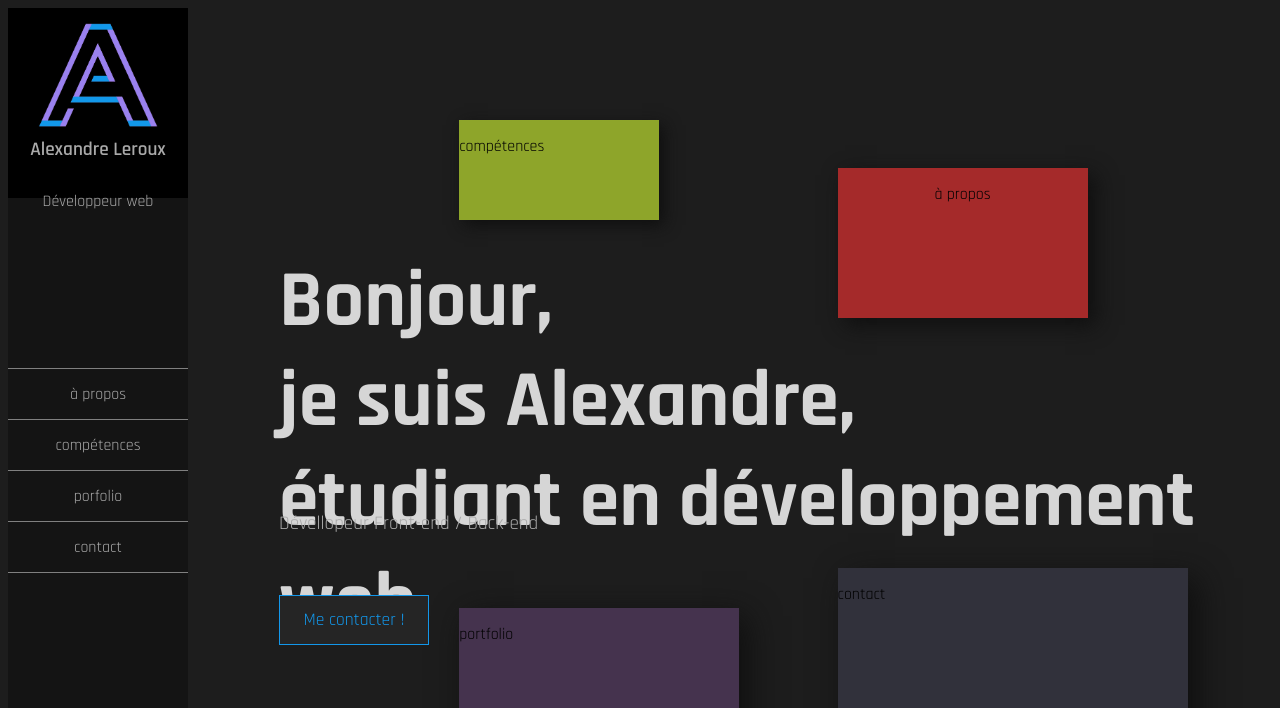
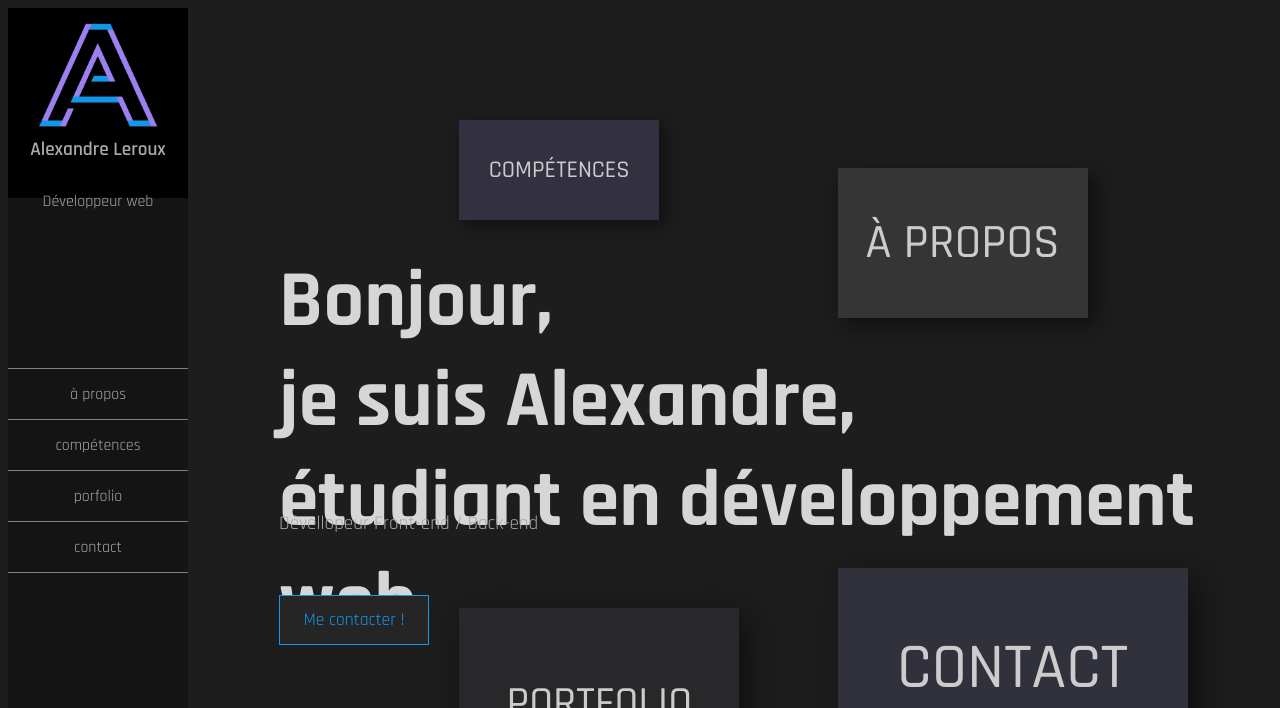
Before and after one commit to alexandre-leroux/runtrack3, a PHP site: page / in a window 1280 px wide. Shown: the top 708 px of the page. Run offline with PHP 8.4, Linux system fonts and the light colour scheme; some libraries are stand-ins or nearby versions; grey boxes are pictures that could not be loaded.

Commit message:
base page accueil ok, voir pour fond

```diff
--- a/jour09/site-perso/index.html
+++ b/jour09/site-perso/index.html
@@ -45,15 +45,18 @@
       <div id="accueil">
 
         <div id="container">
-
-          <div  id="para_1">
-            <img src="https://images.unsplash.com/photo-1611095560192-ccc932f617e1?ixid=MXwxMjA3fDF8MHxwaG90by1wYWdlfHx8fGVufDB8fHw%3D&ixlib=rb-1.2.1&auto=format&fit=crop&w=1351&q=80" alt="">
-            <p>à propos</p>
-          </div>
-          <div  id="para_2"><p>compétences</p></div>
-          <div  id="para_3"><p>portfolio</p></div>
-          <div  id="para_4"><p>contact</p></div>
-
+            <div  id="para_1">
+              <p>à propos</p>
+            </div>
+            <div id="para_2">
+              <p>compétences</p>
+            </div>
+            <div id="para_3">
+              <p>portfolio</p>
+            </div>
+            <div id="para_4">
+              <p>contact</p>
+            </div>
         </div>
 
         <div class="type-js headline">
--- a/jour09/site-perso/style/sass/style.css
+++ b/jour09/site-perso/style/sass/style.css
@@ -1,5 +1,5 @@
 @import url("https://fonts.googleapis.com/css2?family=Rajdhani:wght@300;400;500;600;700&display=swap");
-#container #para_1, #accueil, header #nav_et_rs #div_reseaux_sociaux, header #nav_et_rs nav a, header #nav_et_rs nav .lien_nav, header #nav_et_rs, header #div_logo a, header #div_logo, header {
+#container #para_4, #container #para_3, #container #para_2, #container #para_1, #accueil, header #nav_et_rs #div_reseaux_sociaux, header #nav_et_rs nav a, header #nav_et_rs nav .lien_nav, header #nav_et_rs, header #div_logo a, header #div_logo, header {
   display: flex;
   justify-content: center;
   align-items: center;
@@ -191,25 +191,21 @@ header #nav_et_rs #div_reseaux_sociaux a img:hover {
   top: 20%;
   height: 150px;
   width: 250px;
-  background-color: brown;
+  background-color: #353535;
   box-shadow: 7px 7px 20px #0f0f0f;
-}
-#container #para_1 img {
-  opacity: 0;
-  transition: 1s;
+  color: #cccccc;
 }
 #container #para_1 p {
-  position: absolute !important;
-  transition: 1s;
+  font-weight: 500;
+  font-size: 3rem;
+  transition: 0.7s;
   top: 0%;
-}
-#container #para_1:hover > img {
-  opacity: 1;
-  transition: 1s;
+  text-transform: uppercase;
 }
 #container #para_1:hover > p {
-  opacity: 0;
-  transition: 1s;
+  transform: scaleX(-1);
+  transition: 0.7s;
+  color: #7c94ff;
 }
 #container #para_2 {
   position: absolute;
@@ -217,8 +213,21 @@ header #nav_et_rs #div_reseaux_sociaux a img:hover {
   top: 14%;
   height: 100px;
   width: 200px;
-  background-color: #8ea52a;
+  background-color: #33313f;
   box-shadow: 5px 5px 15px #0f0f0f;
+  color: #cccccc;
+}
+#container #para_2 p {
+  font-weight: 500;
+  font-size: 1.5rem;
+  transition: 0.7s;
+  top: 0%;
+  text-transform: uppercase;
+}
+#container #para_2:hover > p {
+  transform: scaleX(-1);
+  transition: 0.7s;
+  color: #7c94ff;
 }
 #container #para_3 {
   position: absolute;
@@ -226,8 +235,21 @@ header #nav_et_rs #div_reseaux_sociaux a img:hover {
   top: 75%;
   height: 190px;
   width: 280px;
-  background-color: #45334e;
+  background-color: #28272a;
   box-shadow: 8px 8px 30px #0f0f0f;
+  color: #cccccc;
+}
+#container #para_3 p {
+  font-weight: 500;
+  font-size: 2.7rem;
+  transition: 0.7s;
+  top: 0%;
+  text-transform: uppercase;
+}
+#container #para_3:hover > p {
+  transform: scaleX(-1);
+  transition: 0.7s;
+  color: #7c94ff;
 }
 #container #para_4 {
   position: absolute;
@@ -237,9 +259,19 @@ header #nav_et_rs #div_reseaux_sociaux a img:hover {
   width: 350px;
   background-color: #31313b;
   box-shadow: 10px 10px 30px #0f0f0f;
+  color: #cccccc;
 }
-#container #para_4:hover {
-  opacity: 0 !important;
+#container #para_4 p {
+  font-weight: 500;
+  font-size: 4rem;
+  transition: 0.7s;
+  top: 0%;
+  text-transform: uppercase;
+}
+#container #para_4:hover > p {
+  transform: scaleX(-1);
+  transition: 0.7s;
+  color: #7c94ff;
 }
 #container #para_1, #container #para_2, #container #para_3, #container #para_4 {
   opacity: 0;
--- a/jour09/site-perso/style/sass/style.scss
+++ b/jour09/site-perso/style/sass/style.scss
@@ -250,7 +250,6 @@ flex-direction: column;
     align-items: center;
     overflow: hidden;
 
-
     &   #para_1{
         @extend %dflex-center;
         position: absolute;
@@ -258,50 +257,74 @@ flex-direction: column;
         top: 20%;
         height: 150px;
         width: 250px;
-        background-color: brown;
+        background-color: rgb(53, 53, 53);
         box-shadow: 7px 7px 20px rgb(15, 15, 15);
+        color: rgb(204, 204, 204);
 
-
-        & img{
-            opacity: 0;
-            transition: 1s;
-        }
         & p{
-            // display: inline-block;
-            position: absolute !important;
-            transition: 1s;
+            font-weight: 500;
+            font-size: 3rem;
+            transition: 0.7s;
             top: 0%;
-        }
-        &:hover>img{
-            opacity: 1;
-            transition: 1s;
+            text-transform: uppercase;
         }
         &:hover>p{
-            opacity: 0;
-            transition: 1s;
+            transform: scaleX(-1);
+            transition: 0.7s;
+            color: rgb(124, 148, 255);
         }
 
-      }
+    }
+
     &   #para_2{
+        @extend %dflex-center;
         position: absolute;
         left: 25%;
         top: 14%;
         height: 100px;
         width: 200px;
-        background-color: rgb(142, 165, 42);
+        background-color: rgb(51, 49, 63);
         box-shadow: 5px 5px 15px rgb(15, 15, 15);
+        color: rgb(204, 204, 204);
+        & p{
+            font-weight: 500;
+            font-size: 1.5rem;
+            transition: 0.7s;
+            top: 0%;
+            text-transform: uppercase;
+        }
+        &:hover>p{
+            transform: scaleX(-1);
+            transition: 0.7s;
+            color: rgb(124, 148, 255);
+        }
 
       }
     &   #para_3{
+        @extend %dflex-center;
         position: absolute;
         left: 25%;
         top: 75%;
         height: 190px;
         width: 280px;
-        background-color: rgb(69, 51, 78);
+        background-color: rgb(40, 39, 42);
         box-shadow: 8px 8px 30px rgb(15, 15, 15);
+        color: rgb(204, 204, 204);
+        & p{
+            font-weight: 500;
+            font-size: 2.7rem;
+            transition: 0.7s;
+            top: 0%;
+            text-transform: uppercase;
+        }
+        &:hover>p{
+            transform: scaleX(-1);
+            transition: 0.7s;
+            color: rgb(124, 148, 255);
+        }
       }
     &   #para_4{
+        @extend %dflex-center;
         position: absolute ;
         left: 60%;
         top: 70%;
@@ -309,10 +332,18 @@ flex-direction: column;
         width: 350px;
         background-color: rgb(49, 49, 59);
         box-shadow: 10px 10px 30px rgb(15, 15, 15);
-        &:hover{
-            // background-color: rgb(0, 0, 0);
-            opacity: 0 !important;;
-
+        color: rgb(204, 204, 204);
+        & p{
+            font-weight: 500;
+             font-size: 4rem;
+            transition: 0.7s;
+            top: 0%;
+            text-transform: uppercase;
+        }
+        &:hover>p{
+            transform: scaleX(-1);
+            transition: 0.7s;
+            color: rgb(124, 148, 255);
         }
 
       }
```
Also changed, not shown: 1 other file.
